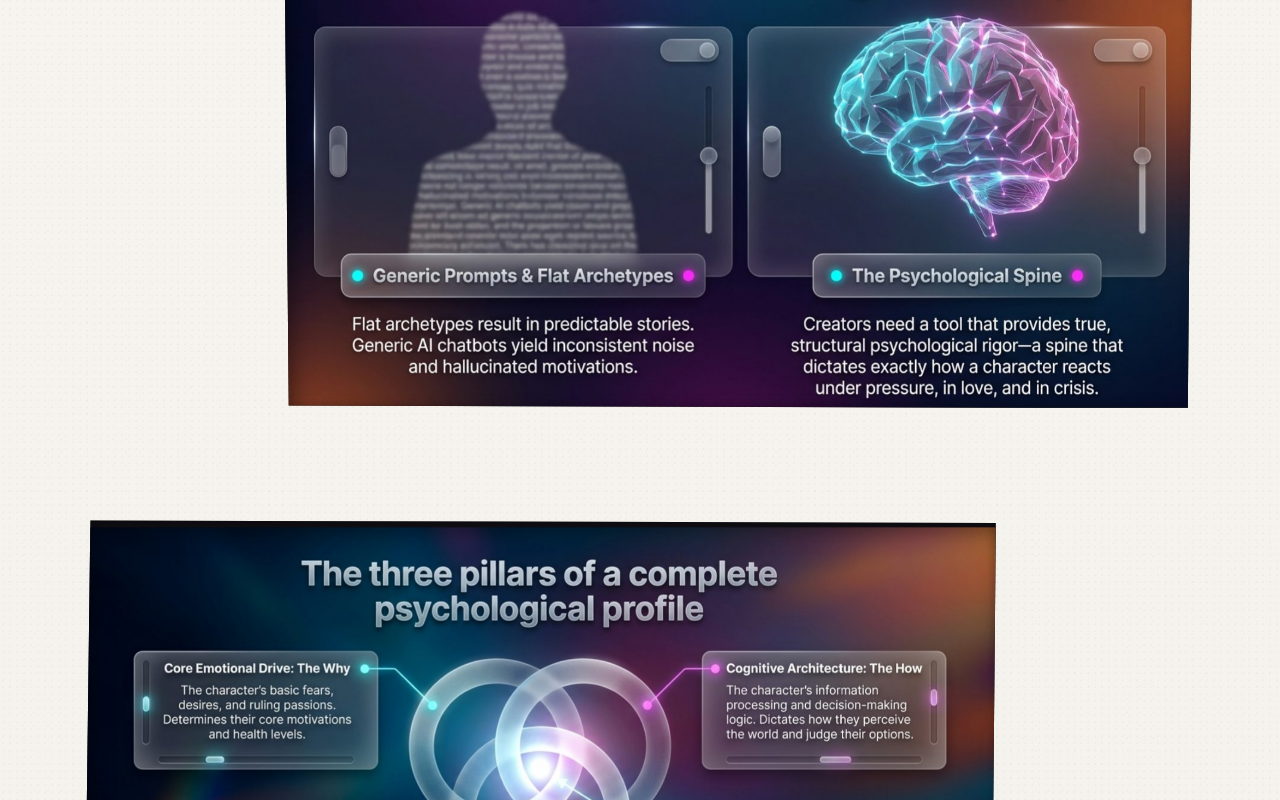
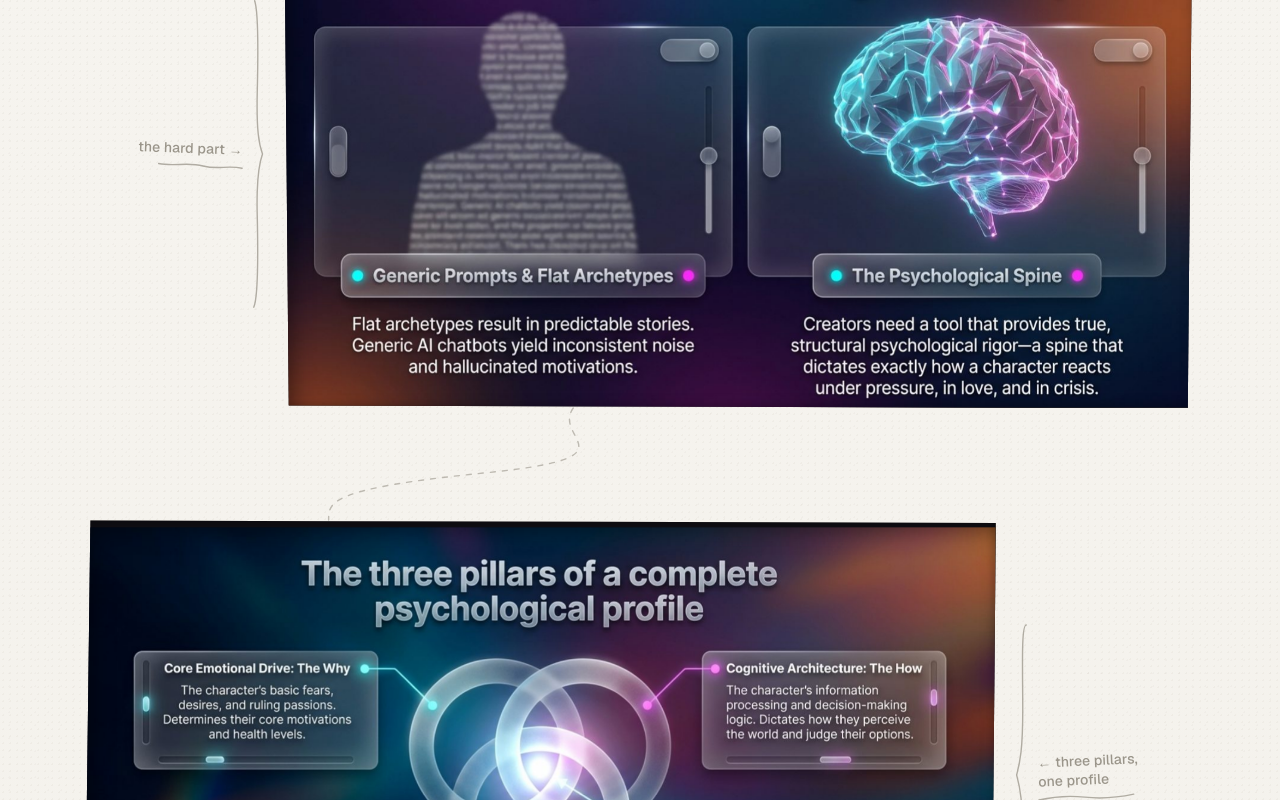
Before and after one commit to metafictionmedia/metafiction-media, a Next.js app: page /meta-prompt-studio in a window 1280 px wide. Shown: the part 1080-1880 px from the top of the page. Built offline with nearby package versions, Linux system fonts and the light colour scheme.

Commit message:
Meta Prompt Studio page: pencil mark-up (brackets, margin notes, connecting lines) around PDF cut windows

```diff
--- a/src/app/globals.css
+++ b/src/app/globals.css
@@ -216,13 +216,15 @@ img { max-width: 100%; display: block; }
 .mps-intro { display: grid; grid-template-columns: minmax(0, 6fr) minmax(0, 5fr); gap: 4vw; align-items: center; margin-bottom: 90px; }
 .mps-intro .label { margin-top: 12px; display: inline-block; border: 1.5px dashed var(--pencil); border-radius: 4px; padding: 6px 10px; }
 .mps-reel { display: flex; flex-direction: column; gap: 14vh; }
-.mps-reel .cut-window { width: 82%; aspect-ratio: 1529 / 854; background: #141219; }
-.mps-reel .cut-window:nth-child(even) { align-self: flex-end; }
-.mps-reel .cut-window:first-child { aspect-ratio: 1024 / 576; }
+.mps-frame { position: relative; width: 82%; margin: 0; }
+.mps-frame.mps-right { align-self: flex-end; }
+.mps-reel .cut-window { width: 100%; aspect-ratio: 1529 / 854; background: #141219; }
+.mps-frame:first-child .cut-window { aspect-ratio: 1024 / 576; }
 @media (max-width: 760px) {
   .mps-intro { grid-template-columns: 1fr; margin-bottom: 50px; }
   .mps-reel { gap: 7vh; }
-  .mps-reel .cut-window { width: 100%; }
+  .mps-frame { width: 100%; }
+  .mps-note, .mps-connector { display: none; }
 }
 
 /* Home: cut-window image and Post-it link to Meta Prompt Studio */
@@ -230,3 +232,20 @@ img { max-width: 100%; display: block; }
 .home-window.home-link > .cut-window { width: 100%; height: 100%; }
 .home-link:hover .cut-window, .home-link:hover .postit { filter: brightness(1.03); }
 .home-link:focus-visible { outline: 2px dashed var(--ink); outline-offset: 4px; }
+
+/* MPS page: pencil mark-up in the margins (subtle) */
+.mps-note { position: absolute; top: 18%; bottom: 18%; width: calc(100% / 82 * 18 - 3vw); display: flex; align-items: center; gap: 10px; color: var(--pencil); pointer-events: none; }
+.mps-note-left { left: calc(100% + 1.4vw); }
+.mps-note-right { right: calc(100% + 1.4vw); flex-direction: row-reverse; text-align: right; }
+.mps-bracket { flex: 0 0 14px; width: 14px; height: 100%; overflow: visible; }
+.mps-note-right .mps-bracket { transform: scaleX(-1); }
+.mps-bracket path, .mps-scribble path, .mps-connector path { fill: none; stroke: var(--pencil); stroke-width: 1.4; stroke-linecap: round; stroke-linejoin: round; opacity: .75; }
+.mps-note-text { position: relative; font: 500 14px/1.35 var(--font-sans); letter-spacing: .01em; max-width: 13ch; transform: rotate(-2.5deg); }
+.mps-note-right .mps-note-text { transform: rotate(2deg); }
+.mps-scribble { display: block; width: 80%; height: 7px; margin-top: 4px; overflow: visible; }
+.mps-note-right .mps-scribble { margin-left: auto; }
+.mps-connector { position: absolute; top: 100%; height: 14vh; width: calc(100% / 82 * 100); overflow: visible; pointer-events: none; }
+.mps-connector-left { left: 0; }
+.mps-connector-right { right: 0; }
+.mps-connector path { stroke-dasharray: 5 7; opacity: .6; }
+@media (max-width: 1100px) { .mps-note-text { font-size: 12px; } }
--- a/src/app/meta-prompt-studio/page.tsx
+++ b/src/app/meta-prompt-studio/page.tsx
@@ -10,13 +10,13 @@ export const metadata: Metadata = { title: 'Meta Prompt Studio | Metafiction Med
 // Each window shows a different image. Marketing PDF pages were picked to avoid any
 // storage / privacy / pricing / "available now" claims (PDF pages 1, 11, 12, 15 excluded).
 const WINDOWS = [
-  { src: '/assets/cut-window/phones-sticky-wall.jpg', alt: 'Two phones showing Meta Prompt Studio character cards in front of a wall of sticky notes' },
-  { src: '/assets/mps/pdf-page-02.jpg', alt: 'Meta Prompt Studio marketing page: The hardest part of writing isn’t the plot' },
-  { src: '/assets/mps/pdf-page-04.jpg', alt: 'Meta Prompt Studio marketing page: The three pillars of a complete psychological profile' },
-  { src: '/assets/mps/pdf-page-06.jpg', alt: 'Meta Prompt Studio marketing page: Your character, instantly assembled' },
-  { src: '/assets/mps/pdf-page-07.jpg', alt: 'Meta Prompt Studio marketing page: True narrative depth lives in contradictions' },
-  { src: '/assets/mps/pdf-page-09.jpg', alt: 'Meta Prompt Studio marketing page: Don’t just build a character. Simulate their arc' },
-  { src: '/assets/mps/pdf-page-14.jpg', alt: 'Meta Prompt Studio marketing page: Stop guessing. Start writing' },
+  { src: '/assets/cut-window/phones-sticky-wall.jpg', alt: 'Two phones showing Meta Prompt Studio character cards in front of a wall of sticky notes', note: 'where the notes end up' },
+  { src: '/assets/mps/pdf-page-02.jpg', alt: 'Meta Prompt Studio marketing page: The hardest part of writing isn’t the plot', note: 'the hard part' },
+  { src: '/assets/mps/pdf-page-04.jpg', alt: 'Meta Prompt Studio marketing page: The three pillars of a complete psychological profile', note: 'three pillars, one profile' },
+  { src: '/assets/mps/pdf-page-06.jpg', alt: 'Meta Prompt Studio marketing page: Your character, instantly assembled', note: 'the whole character at a glance' },
+  { src: '/assets/mps/pdf-page-07.jpg', alt: 'Meta Prompt Studio marketing page: True narrative depth lives in contradictions', note: 'contradictions = depth' },
+  { src: '/assets/mps/pdf-page-09.jpg', alt: 'Meta Prompt Studio marketing page: Don’t just build a character. Simulate their arc', note: 'follow the arc' },
+  { src: '/assets/mps/pdf-page-14.jpg', alt: 'Meta Prompt Studio marketing page: Stop guessing. Start writing', note: 'then write' },
 ]
 
 export default function MetaPromptStudioPage() {
@@ -31,9 +31,16 @@ export default function MetaPromptStudioPage() {
       </section>
 
       <div className="mps-reel">
-        {WINDOWS.map((w, i) => (
-          <CutWindow key={w.src} src={w.src} alt={w.alt} parallax={0.06} cut={i} fit={w.src.includes('/mps/') ? 'contain' : 'cover'} sizes="(max-width: 760px) 90vw, 82vw" />
-        ))}
+        {WINDOWS.map((w, i) => {
+          const side = i % 2 === 0 ? 'left' : 'right'
+          return (
+            <figure key={w.src} className={`mps-frame mps-${side}`}>
+              <CutWindow src={w.src} alt={w.alt} parallax={0.06} cut={i} fit={w.src.includes('/mps/') ? 'contain' : 'cover'} sizes="(max-width: 760px) 90vw, 82vw" />
+              <MarginNote side={side} text={w.note} variant={i} />
+              {i < WINDOWS.length - 1 && <Connector side={side} variant={i} />}
+            </figure>
+          )
+        })}
       </div>
 
       <footer className="page-foot">
@@ -44,3 +51,44 @@ export default function MetaPromptStudioPage() {
     </main>
   )
 }
+
+/* ---- Sketchbook mark-up: pencil brackets, margin notes and connecting lines (decorative only) ---- */
+
+const BRACKETS = [
+  'M8 4 C2 4 4 18 4 30 C4 42 1 46 -3 50 C1 54 4 58 4 70 C4 82 2 96 8 96',
+  'M7 3 C3 6 3 20 4 31 C5 43 2 47 -2 50 C2 53 5 59 4 69 C3 81 3 94 8 97',
+]
+const SCRIBBLES = [
+  'M0 4 C10 1 20 7 30 3 S50 6 60 3',
+  'M0 3 C12 6 22 0 34 4 S52 2 64 5',
+  'M0 5 Q15 0 30 4 T62 3',
+]
+
+function MarginNote({ side, text, variant }: { side: 'left' | 'right'; text: string; variant: number }) {
+  const arrow = side === 'left' ? '←' : '→'
+  return (
+    <figcaption className={`mps-note mps-note-${side}`} aria-hidden="true">
+      <svg className="mps-bracket" viewBox="-6 0 16 100" preserveAspectRatio="none">
+        <path d={BRACKETS[variant % BRACKETS.length]} vectorEffect="non-scaling-stroke" />
+      </svg>
+      <span className="mps-note-text">
+        {side === 'left' ? <>{arrow} {text}</> : <>{text} {arrow}</>}
+        <svg className="mps-scribble" viewBox="0 0 64 8" preserveAspectRatio="none">
+          <path d={SCRIBBLES[variant % SCRIBBLES.length]} vectorEffect="non-scaling-stroke" />
+        </svg>
+      </span>
+    </figcaption>
+  )
+}
+
+function Connector({ side, variant }: { side: 'left' | 'right'; variant: number }) {
+  // Drawn in a 0-100 box spanning the whole reel width; left windows hand off to the right and vice versa.
+  const d = side === 'left'
+    ? (variant % 4 === 0 ? 'M58 0 C60 30 52 45 66 58 S80 82 78 100' : 'M54 0 C50 28 64 40 62 60 S74 86 80 100')
+    : (variant % 4 === 1 ? 'M44 0 C42 28 50 44 36 58 S22 84 22 100' : 'M48 0 C52 26 38 42 40 60 S28 86 20 100')
+  return (
+    <svg className={`mps-connector mps-connector-${side}`} viewBox="0 0 100 100" preserveAspectRatio="none" aria-hidden="true">
+      <path d={d} vectorEffect="non-scaling-stroke" />
+    </svg>
+  )
+}
```
